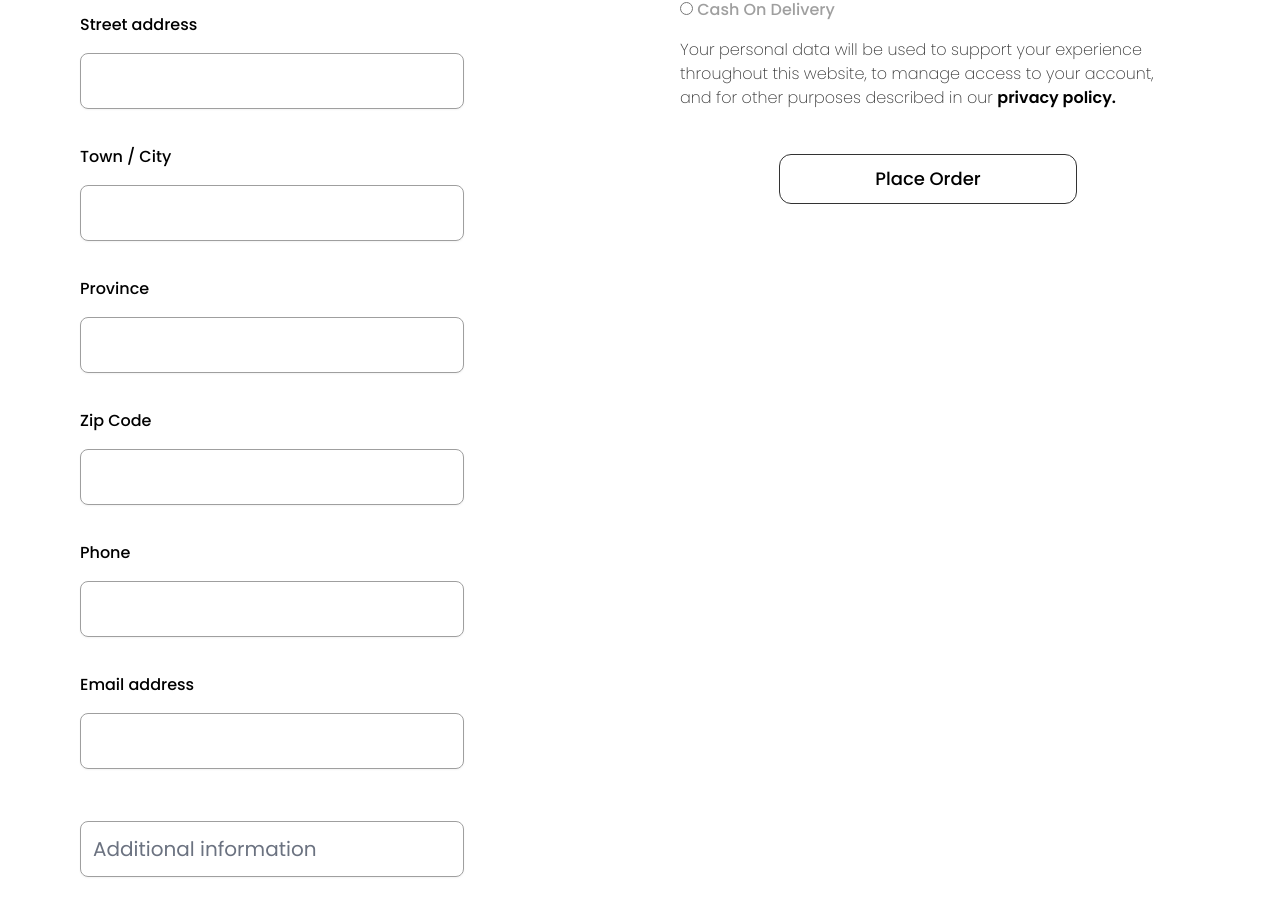
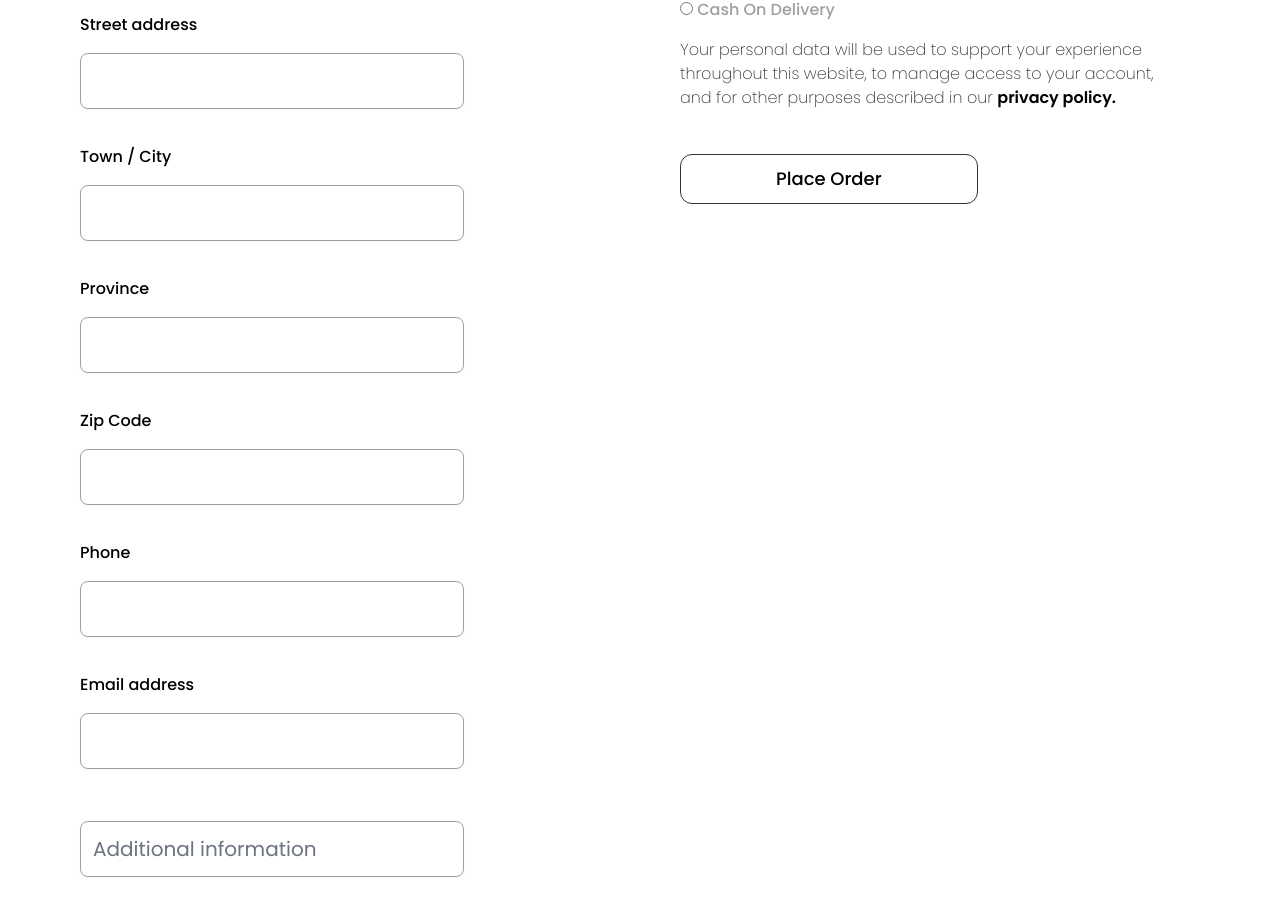
Before and after one commit to mrehanamjad/ui-ux_hackathon_giaic, a Next.js app: page /checkout in a window 1280 px wide. Shown: the part 979-1895 px from the top of the page. Built offline with nearby package versions, Linux system fonts and the light colour scheme.

Commit message:
added checkout page and updated readme

```diff
--- a/src/app/cart/page.tsx
+++ b/src/app/cart/page.tsx
@@ -5,6 +5,7 @@ import DeliveryServices from "@/components/DeliveryServices";
 import PageHero from "@/components/PageHero";
 import Image from "next/image";
 import { Button } from "@/components/ui/button";
+import Link from "next/link";
 
 function CartPage() {
   return (
@@ -21,7 +22,8 @@ function CartPage() {
                 <span className="font-medium col-span-1">Subtotal</span><span className="text-[#9F9F9F] col-span-2">Rs. 250,000.00</span>
                 <span className="font-medium col-span-1">Total</span><span className="text-[#B88E2F] text-xl col-span-2">Rs. 250,000.00</span>
             </div>
-            <Button variant={"fBtn2"} size={'f2'}>Check Out</Button>
+            <Link href="/checkout">
+            <Button variant={"fBtn2"} size={'f2'}>Check Out</Button></Link>
           </div>
         </div>
       </Container>
--- a/src/app/checkout/page.tsx
+++ b/src/app/checkout/page.tsx
@@ -4,6 +4,7 @@ import PageHero from "@/components/PageHero";
 import { Button } from "@/components/ui/button";
 import { Input } from "@/components/ui/input";
 import { Dot } from "lucide-react";
+import Link from "next/link";
 import React from "react";
 
 function page() {
@@ -58,7 +59,7 @@ function page() {
               <label htmlFor="cash" className="font-medium text-[#9F9F9F]"><input type="radio" id="cash" /> Cash On Delivery</label>
               </div>
               <p className="font-extralight text-black/80">Your personal data will be used to support your experience throughout this website, to manage access to your account, and for other purposes described in our <span className='font-semibold text-black'>privacy policy.</span></p>
-              <Button variant={'fBtn2'} size={'f2'} className='w-3/5 mx-auto mt-7'>Place Order</Button>
+              <Link href={'/'}><Button variant={'fBtn2'} size={'f2'} className='w-3/5 mx-auto mt-7'>Place Order</Button></Link>
             </div>
           </div>
         </div>
--- a/src/components/ProductCard.tsx
+++ b/src/components/ProductCard.tsx
@@ -11,7 +11,7 @@ interface ProductCardProps {
 
 const ProductCard: React.FC<ProductCardProps> = ({ imgSrc, name, price,id }) => {
   return (
-    <Link href={`/product/${id}`}>
+    <Link href={`/shop/${id}`}>
     <div className="w-[17.938rem] h-96 p-4 bg-white hover:bg-[#FAF4F4] flex flex-col cursor-pointer">
       <Image src={imgSrc} alt={name} width={287} height={287} className="flex-1" />
       <p className="mt-4 text-black/80 h-[3rem] line-clamp-2 overflow-hidden">{name}</p>
```
Also changed, not shown: src/app/shop/[id]/page.tsx (renamed from src/app/product/[id]/page.tsx).
